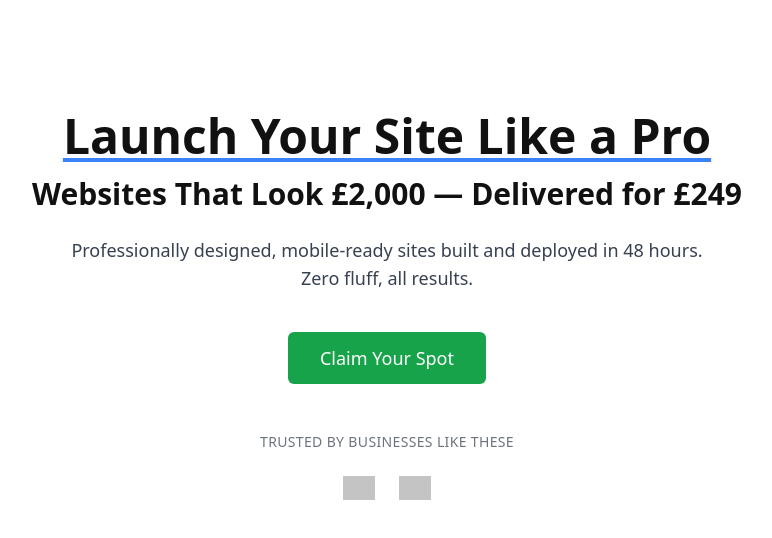
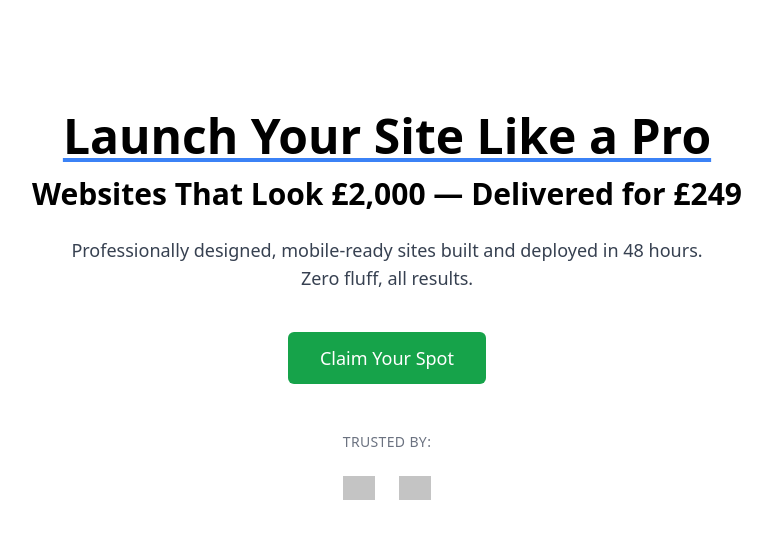
Before and after one commit to lukevonbergen/web-base, a Next.js app: page / in a window 1280 px wide. Shown: the top 538 px of the page, without its empty margins (253-1025 px from the left). Built offline with nearby package versions, Linux system fonts and the light colour scheme; grey boxes are pictures that could not be loaded.

Commit message:
Removing Dark Mode shit

```diff
--- a/components/HeroSection.jsx
+++ b/components/HeroSection.jsx
@@ -1,13 +1,13 @@
 export default function HeroSection({
   headline = "Your Headline Here",
   subheadline = "Grab Attention in One Bold Sentence",
-  description = "Use this space to briefly describe what your business offers, who it helps, and why it matters. Keep it short, sharp, and clear.",
+  description = "Use this space to quickly explain what your product or service does and why it matters.",
   ctaText = "Get Started",
   ctaLink = "#contact",
   logos = [],
 }) {
   return (
-    <section className="bg-[var(--background)] text-[var(--foreground)] py-28">
+    <section className="bg-white text-black py-28">
       <div className="max-w-5xl mx-auto px-6 text-center">
         <h1 className="text-4xl sm:text-5xl font-bold leading-tight mb-4">
           <span className="underline decoration-blue-500 underline-offset-4">
@@ -17,7 +17,7 @@ export default function HeroSection({
         <h2 className="text-2xl sm:text-3xl font-semibold mb-6">
           {subheadline}
         </h2>
-        <p className="text-base sm:text-lg text-gray-700 dark:text-gray-300 max-w-2xl mx-auto mb-10">
+        <p className="text-base sm:text-lg text-gray-700 max-w-2xl mx-auto mb-10">
           {description}
         </p>
         <a
@@ -30,11 +30,11 @@ export default function HeroSection({
         {logos.length > 0 && (
           <>
             <p className="mt-12 text-sm text-gray-500 uppercase tracking-wide">
-              Trusted by businesses like these
+              Trusted by:
             </p>
             <div className="mt-6 flex justify-center flex-wrap gap-6 opacity-60 grayscale">
               {logos.map((logo, i) => (
-                <img key={i} src={logo} alt={`Logo ${i}`} className="h-6" />
+                <img key={i} src={logo} alt={`Logo ${i + 1}`} className="h-6" />
               ))}
             </div>
           </>
```
